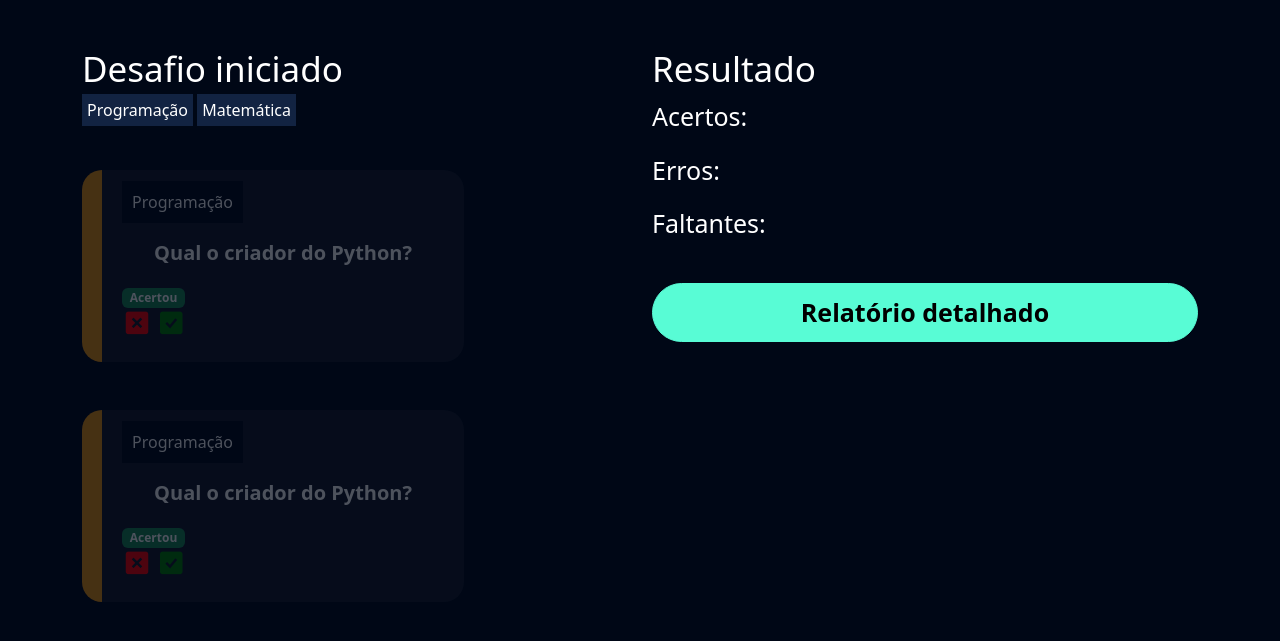
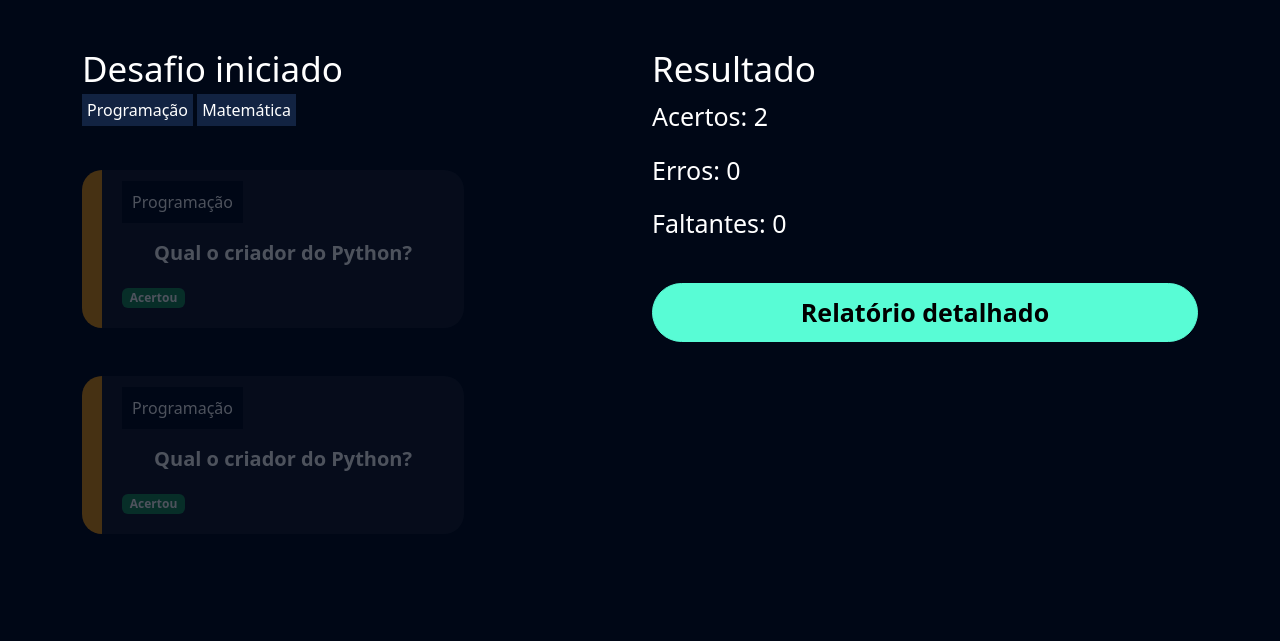
Before and after one commit to JoseJr0207/Projeto_PYSTACK_WEEK_9.0, a Django app: page /flashcard/desafio/10/ in a window 1280 px wide. Shown: the part 56-697 px from the top of the page. Run offline with Django 5.2, Linux system fonts and the light colour scheme; a user stored in the database is signed in; data comes from the database, SQL or seed files in the repository; both versions use the stored data as it was after the commit.

Commit message:
project_final

```diff
--- a/flashcard/models.py
+++ b/flashcard/models.py
@@ -20,6 +20,7 @@ class Flashcard(models.Model):
     def __str__(self):
         return self.pergunta
 
+    @property
     def css_dificuldade(self):
         if self.dificuldade == 'F':
             return 'flashcard-facil'
--- a/flashcard/templates/desafio.html
+++ b/flashcard/templates/desafio.html
@@ -42,8 +42,8 @@
 
                           {% if not flash.respondido %}
                             <div class="responder">
-                                <a href="{% url 'responder_flashcard' flash.id %}?acertou=0&desafio.id={{desafio.id}}"><i class='bx bxs-x-square icone-vermelho'></i></a>
-                                <a href="{% url 'responder_flashcard' flash.id %}?acertou=1&desafio.id={{desafio.id}}"><i class='bx bxs-check-square icone-verde' ></i></a>
+                                <a href="{% url 'responder_flashcard' flash.id %}?acertou=0&desafio_id={{desafio.id}}"><i class='bx bxs-x-square icone-vermelho'></i></a>
+                                <a href="{% url 'responder_flashcard' flash.id %}?acertou=1&desafio_id={{desafio.id}}"><i class='bx bxs-check-square icone-verde' ></i></a>
                             </div>
                           {% else %}
                             {% if flash.acertou %}
@@ -53,10 +53,6 @@
                             {% endif%}
 
                           {% endif %}
-                            <div class="responder">
-                                <a href=""><i class='bx bxs-x-square icone-vermelho'></i></a>
-                                <a href=""><i class='bx bxs-check-square icone-verde' ></i></a>
-                            </div>
 
 
                         </div>
@@ -72,9 +68,9 @@
             <div class="col-md">
 
                 <h3 class="fonte-secundaria">Resultado</h3>
-                <p class="fonte-p">Acertos: </p>
-                <p class="fonte-p">Erros: </p>
-                <p class="fonte-p">Faltantes: </p>
+                <p class="fonte-p">Acertos: {{acertos}}</p>
+                <p class="fonte-p">Erros: {{erros}}</p>
+                <p class="fonte-p">Faltantes: {{faltantes}}</p>
                 <br>
                 <a class="btn-cadastro btn-desafio" href="{% url 'relatorio' desafio.id %}">Relatório detalhado</a>
             </div>
--- a/flashcard/views.py
+++ b/flashcard/views.py
@@ -142,13 +142,8 @@ def desafio(request, id):
         acertos = desafio.flashcards.filter(respondido=True).filter(acertou=True).count()
         erros = desafio.flashcards.filter(respondido=True).filter(acertou=False).count()
         faltantes = desafio.flashcards.filter(respondido=False).count()
-        return render(
-            request,
-            'desafio.html',
-            {
-                'desafio': desafio,
-            }
-        )
+        return render(request, 'desafio.html', {'desafio': desafio, 'acertos': acertos,
+                                              'erros': erros, 'faltantes': faltantes})
 
 def responder_flashcard(request, id):
     flashcard_desafio = FlashcardDesafio.objects.get(id=id)
```
Also changed, not shown: db.sqlite3.
